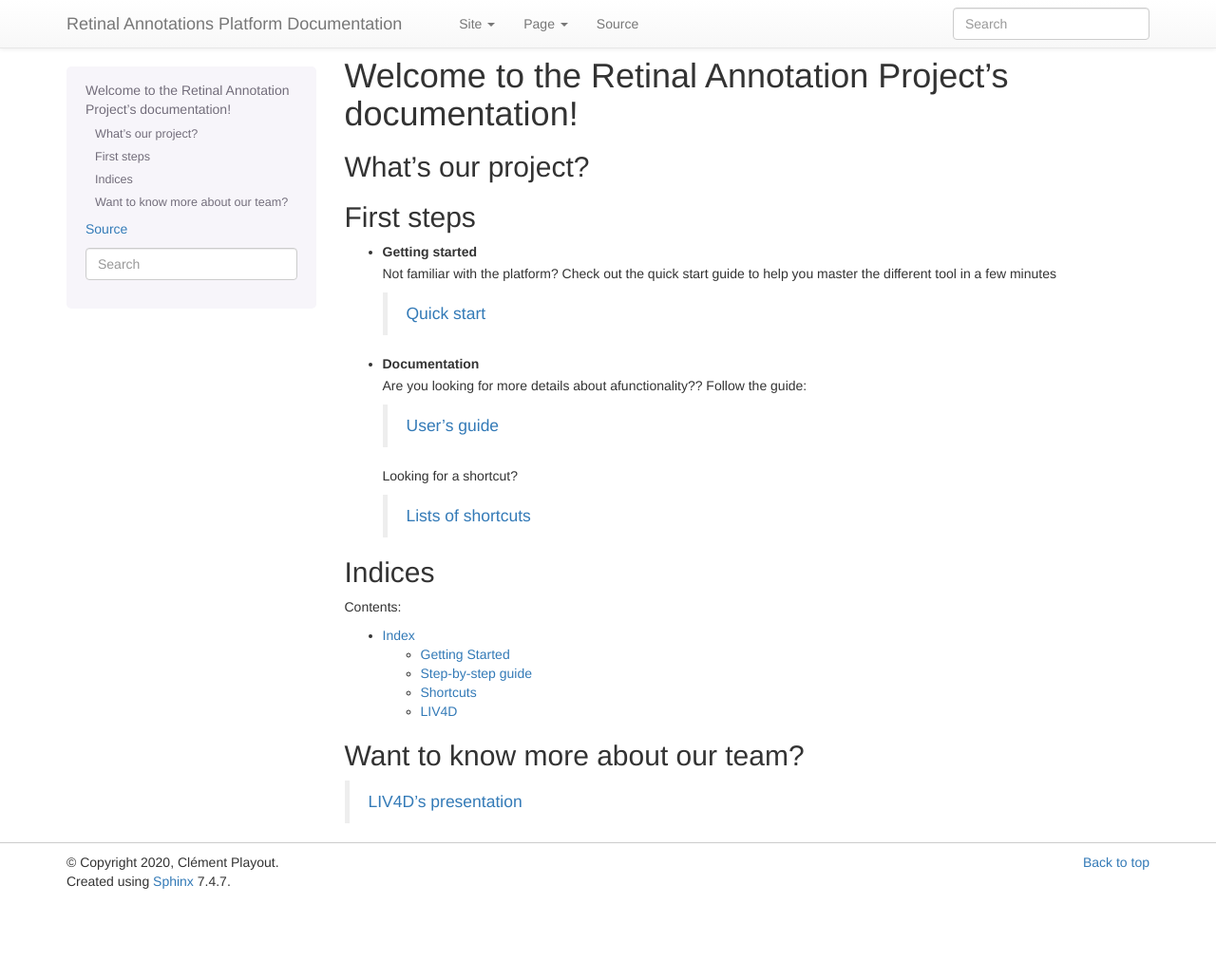
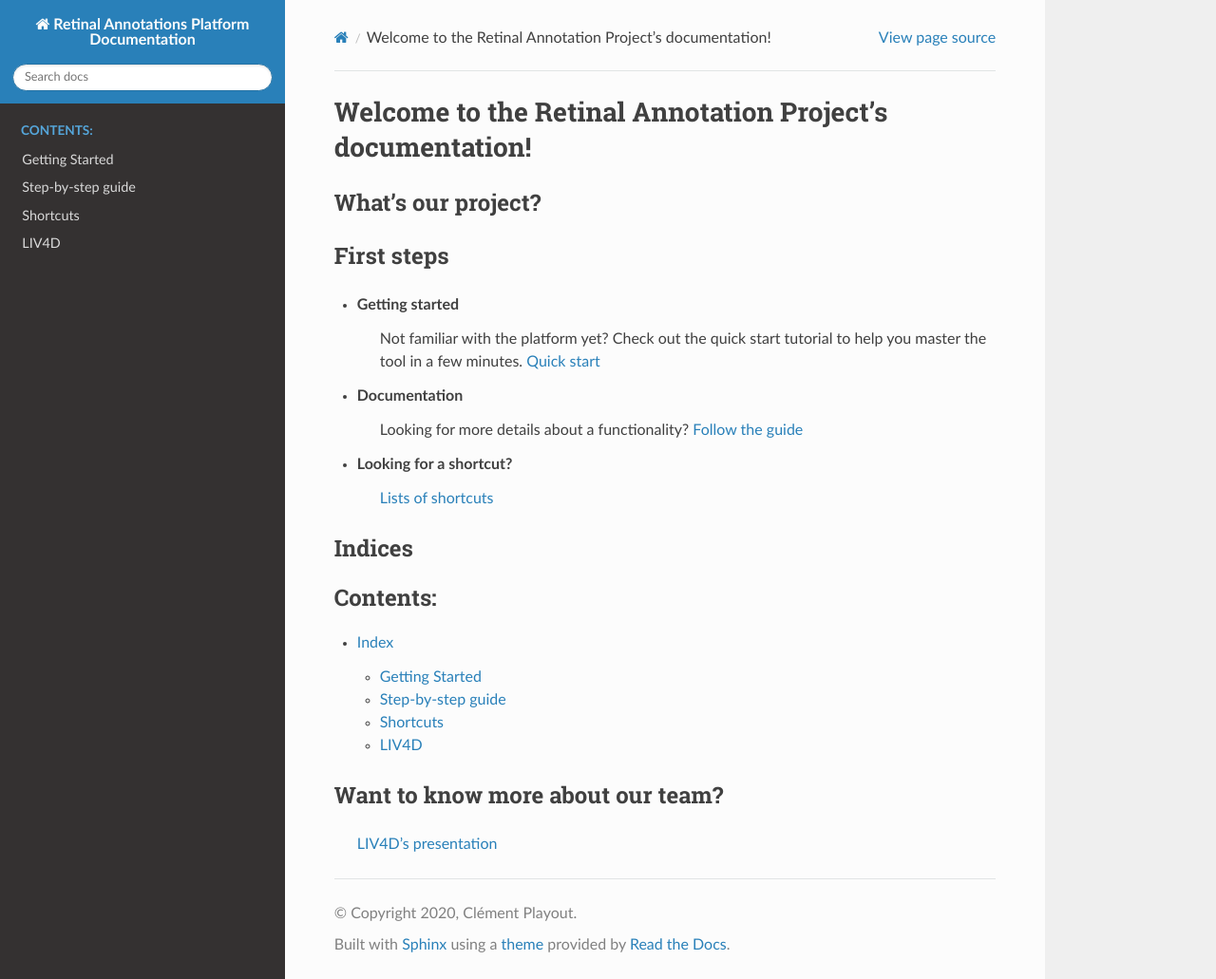
Before and after one commit to ClementPla/AnnotationPlatformDocumentation, a Sphinx documentation site: the page built from docs/source/contents.rst, in a window 1280 px wide and 1031 px high. Shown: the whole window at 95% size. Built offline with Sphinx 7.4.7 and the Read the Docs theme 2.0.0, drawn with Linux system fonts in a browser that asks for light colours.

Commit message:
New format

```diff
--- a/docs/source/conf.py
+++ b/docs/source/conf.py
@@ -14,9 +14,8 @@
 # import sys
 # sys.path.insert(0, os.path.abspath('.'))
 
-
+import sphinx_rtd_theme
 # -- Project information -----------------------------------------------------
-import sphinx_bootstrap_theme
 project = 'Retinal Annotations Platform Documentation'
 copyright = '2020, Clément Playout'
 author = 'Clément Playout'
@@ -30,7 +29,9 @@ release = '0.0.1'
 # Add any Sphinx extension module names here, as strings. They can be
 # extensions coming with Sphinx (named 'sphinx.ext.*') or your custom
 # ones.
-extensions = ['sphinx.ext.autosectionlabel']
+extensions = ['sphinx.ext.autosectionlabel',
+              "sphinx_rtd_theme"
+              ]
 
 # Add any paths that contain templates here, relative to this directory.
 templates_path = ['_templates']
@@ -114,8 +115,7 @@ rst_prolog = '''
 # The theme to use for HTML and HTML Help pages.  See the documentation for
 # a list of builtin themes.
 #
-html_theme = 'bootstrap'
-html_theme_path = sphinx_bootstrap_theme.get_html_theme_path()
+html_theme = "sphinx_rtd_theme"
 # Add any paths that contain custom static files (such as style sheets) here,
 # relative to this directory. They are copied after the builtin static files,
 # so a file named "default.css" will overwrite the builtin "default.css".
--- a/docs/source/contents.rst
+++ b/docs/source/contents.rst
@@ -12,23 +12,16 @@ What's our project?
 First steps
 ^^^^^^^^^^^^^^^^^^^^^^^^^^^^^^^^^^^^^^^
 
-
 * **Getting started**
-    Not familiar with the platform?
-    Check out the quick start guide to help you master the different tool in a few minutes
-
-        :doc:`Quick start </intro/getting_started>`
+    Not familiar with the platform yet? Check out the quick start tutorial to help you master the tool in a few minutes.
+    :doc:`Quick start </intro/getting_started>`
 
 * **Documentation**
-    Are you looking for more details about afunctionality??
-    Follow the guide:
+    Looking for more details about a functionality?
+    :doc:`Follow the guide </guides/guide>`
 
-        :doc:`User's guide </guides/guide>`
-
-    Looking for a shortcut?
-
-        :doc:`Lists of shortcuts </guides/shortcuts>`
-
+* **Looking for a shortcut?**
+    :doc:`Lists of shortcuts </guides/shortcuts>`
 
 Indices
 ^^^^^^^^^^^^^^^^^^^^^^^^^^^^^^^^^^^^^^^
--- a/docs/source/us.rst
+++ b/docs/source/us.rst
@@ -5,7 +5,7 @@ LIV4D
 Laboratoire d'Imagerie et de Vision 4D, Polytechnique Montréal.
 
 
-Our publications related to the project
+Publications related to the project
 ^^^^^^^^^^^^^^^^^^^^^^^^^^^^^^^^^^^^^^^
 * Peskine, Y., Boucher, M. C., & Cheriet, F. (2020, June). An Interpretable Data-Driven Score for the Assessment of Fundus Images Quality. In International Conference on Image Analysis and Recognition (pp. 325-331). Springer, Cham.
 * Playout, C., Duval, R., & Cheriet, F. (2019). A novel weakly supervised multitask architecture for retinal lesions segmentation on fundus images. IEEE transactions on medical imaging, 38(10), 2434-2444.
```
